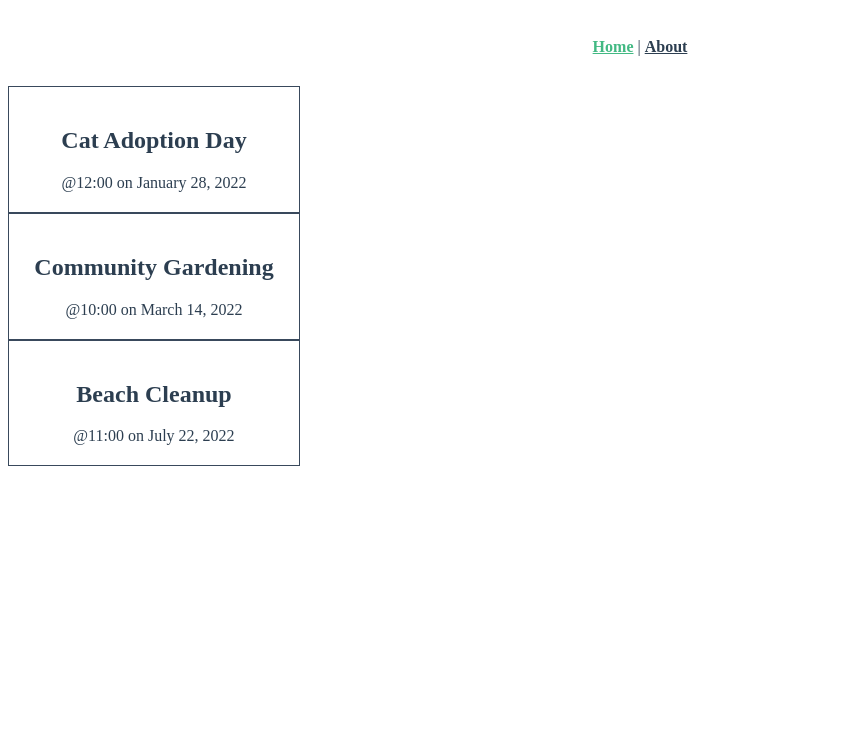
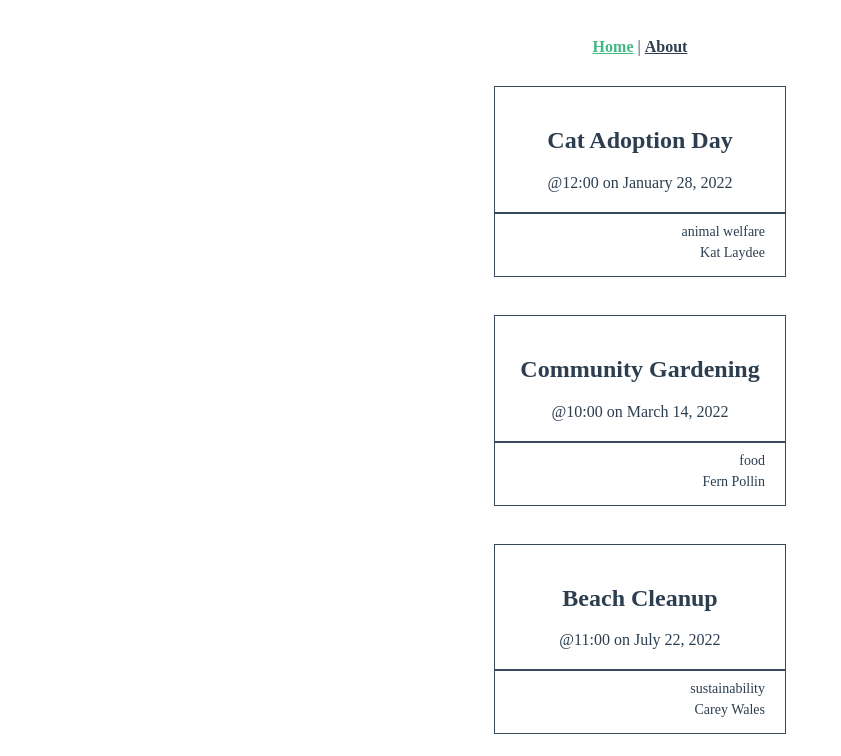
Before and after one commit to reab0t/Component-based-Software-Development-lab02-, a Vue app in the folder 331-intro-to-vite-text/: page / in a window 1280 px wide. Shown: the top 756 px of the page, without its empty margins (0-841 px from the left). Built offline with nearby package versions, Linux system fonts and the light colour scheme; the HTML template or start-up script is replaced by a standard one.

Commit message:
create a new component
新增组件eventinfo，用来显示类别和组织者名称

```diff
--- a/331-intro-to-vite-text/src/App.vue
+++ b/331-intro-to-vite-text/src/App.vue
@@ -18,7 +18,7 @@ import { RouterLink, RouterView } from 'vue-router'
     </div>
 </template>
 
-<style scoped>
+<style >
 
  #layout{
    front-family:Avenir,Helvetica,Arial,sans-serif;
@@ -27,7 +27,9 @@ import { RouterLink, RouterView } from 'vue-router'
   text-align: center;
   color:#2c3e50;
 }
-
+ h2{
+   front-size:20px;
+ }
 nav{
   padding:30px;
 }
--- /dev/null
+++ b/331-intro-to-vite-text/src/components/EventInfo.vue
@@ -0,0 +1,29 @@
+<script setup lang="ts">
+import type { Event } from '@/types'
+
+defineProps<{
+  event: Event
+}>()
+</script>
+
+<template>
+  <div class="event-info">
+    <div class="info-item">{{ event.category }}</div>
+    <div class="info-item">{{ event.organizer }}</div>
+  </div>
+</template>
+
+<style scoped>
+.event-info {
+  width: 250px;
+  margin-bottom: 18px;
+  padding: 10px 20px;
+  border: 1px solid #39495c;
+}
+
+.info-item {
+  font-size: 14px;
+  text-align: right;
+  margin-bottom: 5px;
+}
+</style>
--- a/331-intro-to-vite-text/src/views/HomeView.vue
+++ b/331-intro-to-vite-text/src/views/HomeView.vue
@@ -1,5 +1,6 @@
 <script setup lang="ts">
 import EventCard from '@/components/EventCard.vue'
+import EventInfo from '@/components/EventInfo.vue'
 import type { Event } from '@/types'
 
 import { ref } from 'vue'
@@ -77,6 +78,26 @@ const events = ref<Event[]>([
 
 <template>
   <div class="events">
-    <EventCard v-for="event in events" :key="event.id" :event="event" />
+    <div v-for="event in events" :key="event.id" class="event-container">
+      <EventCard :event="event" />
+      <EventInfo :event="event" />
+    </div>
   </div>
 </template>
+
+<style scoped>
+
+.events {
+  display: flex;
+  flex-direction: column;
+  align-items: center;
+}
+
+.event-container {
+  display: flex;
+  flex-direction: column;
+  align-items: center;
+  margin-bottom: 20px;
+}
+
+</style>
```
